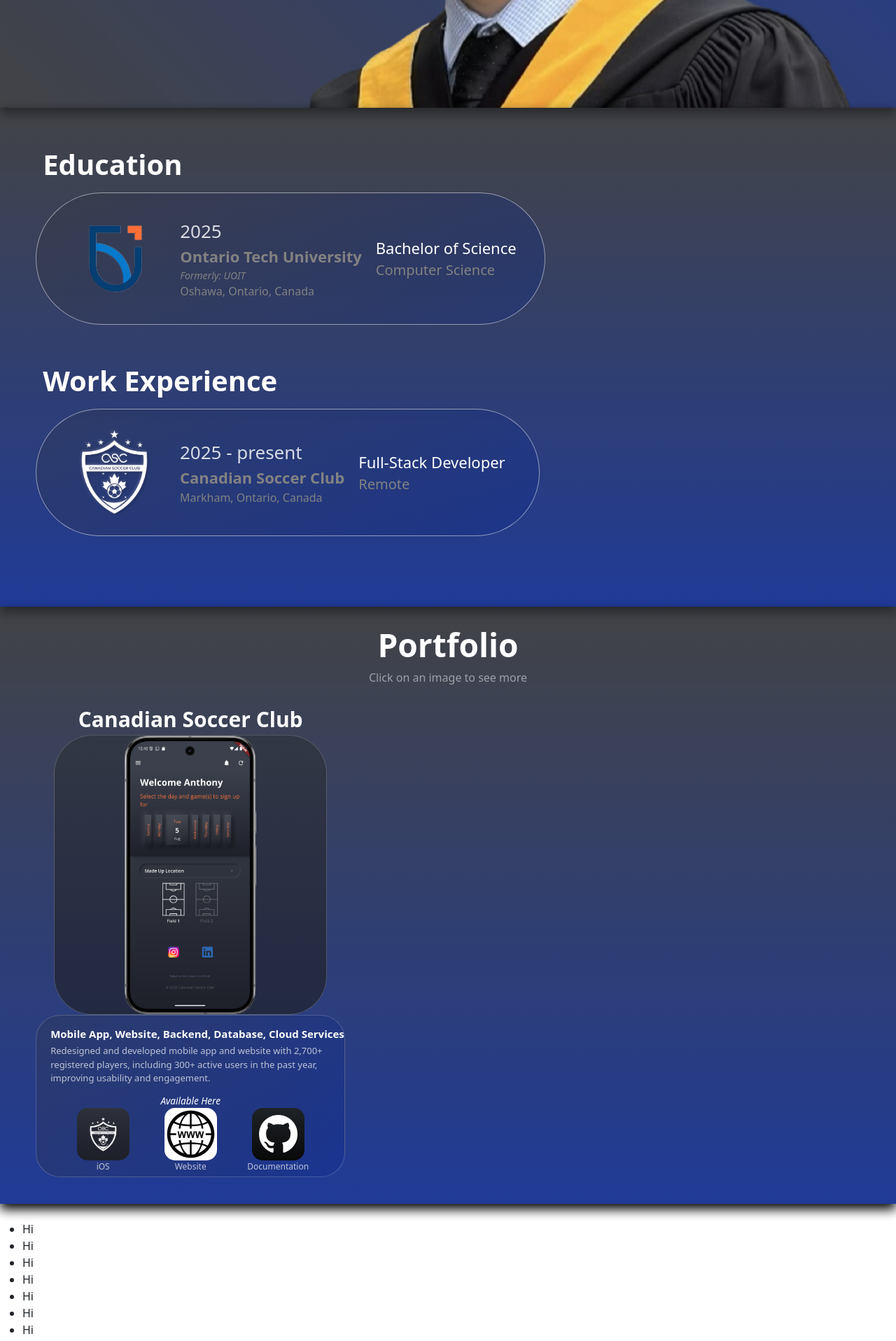
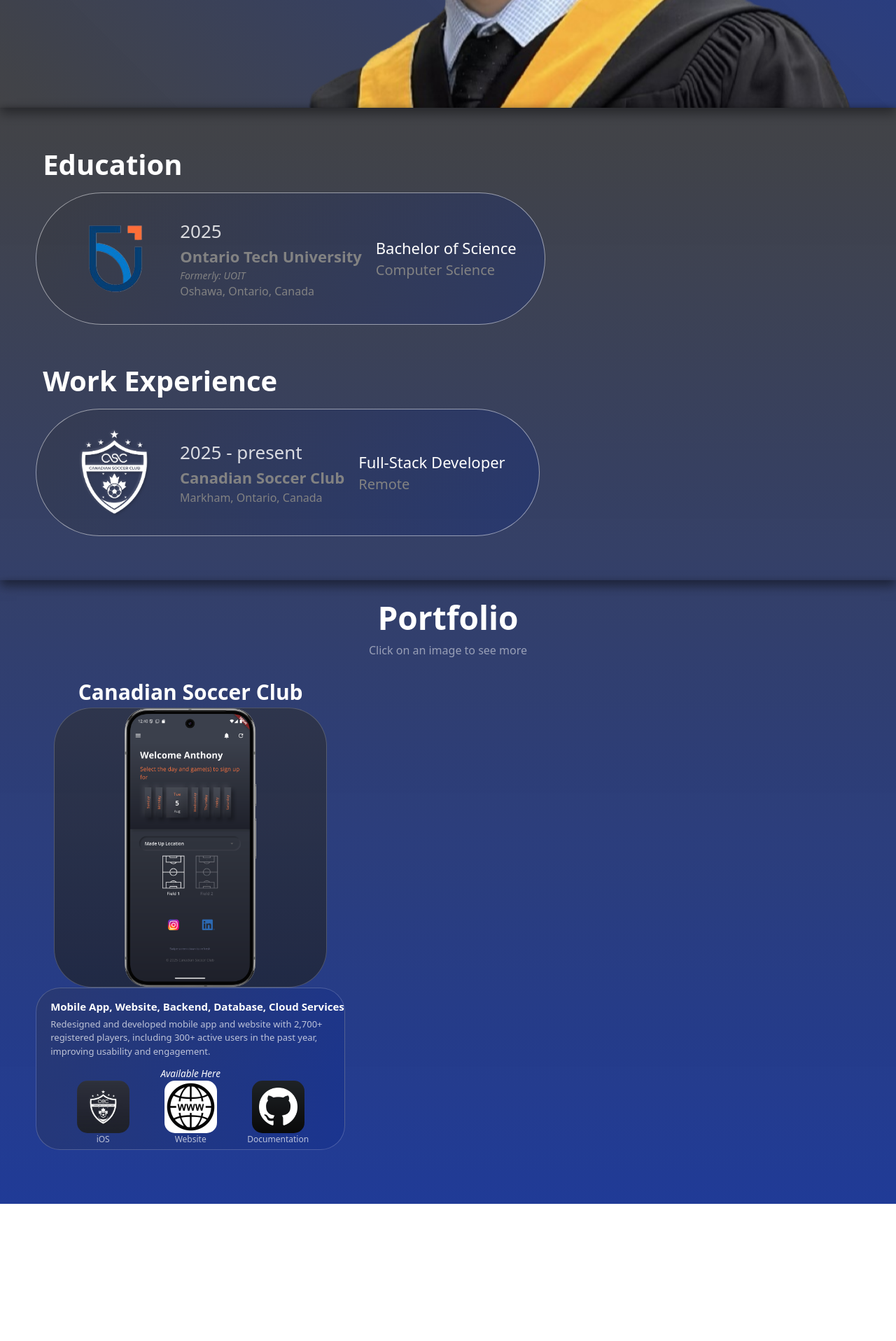
Before and after one commit to anthony9105/Portfolio-Website, a React (Vite) app: page / in a window 1280 px wide. Shown: the part 654-2570 px from the top of the page at 70% size. After the commit the page ends 2374 px from the top, so only its background shows below. Built offline with nearby package versions, Linux system fonts and the light colour scheme.

Commit message:
background and shadow adjustments

```diff
--- a/src/App.css
+++ b/src/App.css
@@ -48,3 +48,9 @@ html, body, #root {
   /* background: #18185e;
   background: linear-gradient(360deg, rgba(24, 24, 94, 1) 0%, rgba(43, 43, 48, 1) 100%); */
 }
+
+.resume-portfolio-background {
+  background-image: linear-gradient(360deg, var(--color-primary) 0%, var(--color-primary-dark) 100%);
+  box-shadow: 0 8px 15px rgba(0, 0, 0, 1);
+  opacity: 98%;
+}
--- a/src/App.tsx
+++ b/src/App.tsx
@@ -1,4 +1,3 @@
-import { useState } from 'react';
 import './App.css';
 import MyNavbar from './components/MyNavbar';
 import ShrinkingHero from './components/ShrinkingHero';
@@ -6,43 +5,17 @@ import Resume from './components/resume/Resume';
 import PortfolioSection from './components/portfolio/PortfolioSection';
 
 function App() {
-  // const [count, setCount] = useState(0);
-
   return (
     <>
       <MyNavbar/>
 
       <ShrinkingHero/>
 
-      {/* "Resume" = Education/degree and work experience */}
-      <Resume/>
+      <div className='resume-portfolio-background'>
+        <Resume/>
 
-      <PortfolioSection/>
-
-      <section>
-        <ul>
-            <li className='text-white'>Hi</li>
-            <li>Hi</li><li>Hi</li><li>Hi</li><li>Hi</li><li>Hi</li>
-            <li>Hi</li><li>Hi</li><li>Hi</li><li>Hi</li><li>Hi</li>
-            <li>Hi</li>
-            <li>Hi</li><li>Hi</li><li>Hi</li><li>Hi</li><li>Hi</li>
-            <li>Hi</li>
-            <li>Hi</li><li>Hi</li><li>Hi</li><li>Hi</li><li>Hi</li><li>Hi</li>
-            <li>Hi</li>
-            <li>Hi</li>
-            <li>Hi</li><li>Hi</li><li>Hi</li><li>Hi</li><li>Hi</li><li>Hi</li><li>Hi</li><li>Hi</li>
-            <li>Hi</li>
-            <li>Hi</li><li>Hi</li><li>Hi</li><li>Hi</li><li>Hi</li><li>Hi</li><li>Hi</li><li>Hi</li>
-            <li>Hi</li><li>Hi</li><li>Hi</li><li>Hi</li><li>Hi</li><li>Hi</li><li>Hi</li><li>Hi</li>
-            <li>Hi</li>
-            <li>Hi</li><li>Hi</li><li>Hi</li><li>Hi</li><li>Hi</li><li>Hi</li><li>Hi</li><li>Hi</li>
-            <li>Hi</li><li>Hi</li><li>Hi</li><li>Hi</li><li>Hi</li><li>Hi</li><li>Hi</li><li>Hi</li>
-            <li>Hi</li>
-            <li>Hi</li><li>Hi</li><li>Hi</li><li>Hi</li><li>Hi</li><li>Hi</li><li>Hi</li><li>Hi</li>
-            <li>Hi</li>
-            <li>Hi</li><li>Hi</li><li>Hi</li><li>Hi</li><li>Hi</li><li>Hi</li><li>Hi</li><li>Hi</li>
-        </ul>
-      </section>
+        <PortfolioSection/>
+      </div>
     </>
   )
 }
--- a/src/components/portfolio/Portfolio.css
+++ b/src/components/portfolio/Portfolio.css
@@ -78,10 +78,11 @@
 }
 
 .portfolio-background {
-    padding: 1.5% 4% 3% 4%;
-    background-image: linear-gradient(360deg, var(--color-primary) 0%, var(--color-primary-dark) 100%);
+    padding: 1.5% 4% 6% 4%;
+    background-color: transparent;
+    /* background-image: linear-gradient(360deg, var(--color-primary) 0%, var(--color-primary-dark) 100%); */
     box-shadow: 0 8px 15px rgba(0, 0, 0, 1);
-    opacity: 98%;
+    /* opacity: 98%; */
     height: max-content;
 }
 
--- a/src/components/resume/Resume.css
+++ b/src/components/resume/Resume.css
@@ -1,8 +1,9 @@
 .background {
-    padding: 4%;
-    background-image: linear-gradient(360deg, var(--color-primary) 0%, var(--color-primary-dark) 100%);
-    box-shadow: 0 8px 15px rgba(0, 0, 0, 1);
-    opacity: 98%;
+    padding: 4% 4% 1% 4%;
+    background-color: transparent;
+    /* background-image: linear-gradient(360deg, var(--color-primary) 0%, var(--color-primary-dark) 100%); */
+    box-shadow: 0 8px 15px rgba(0, 0, 0, 0.5);
+    /* opacity: 98%; */
 }
 
 .resume-title-text, .education-title-text {
```
